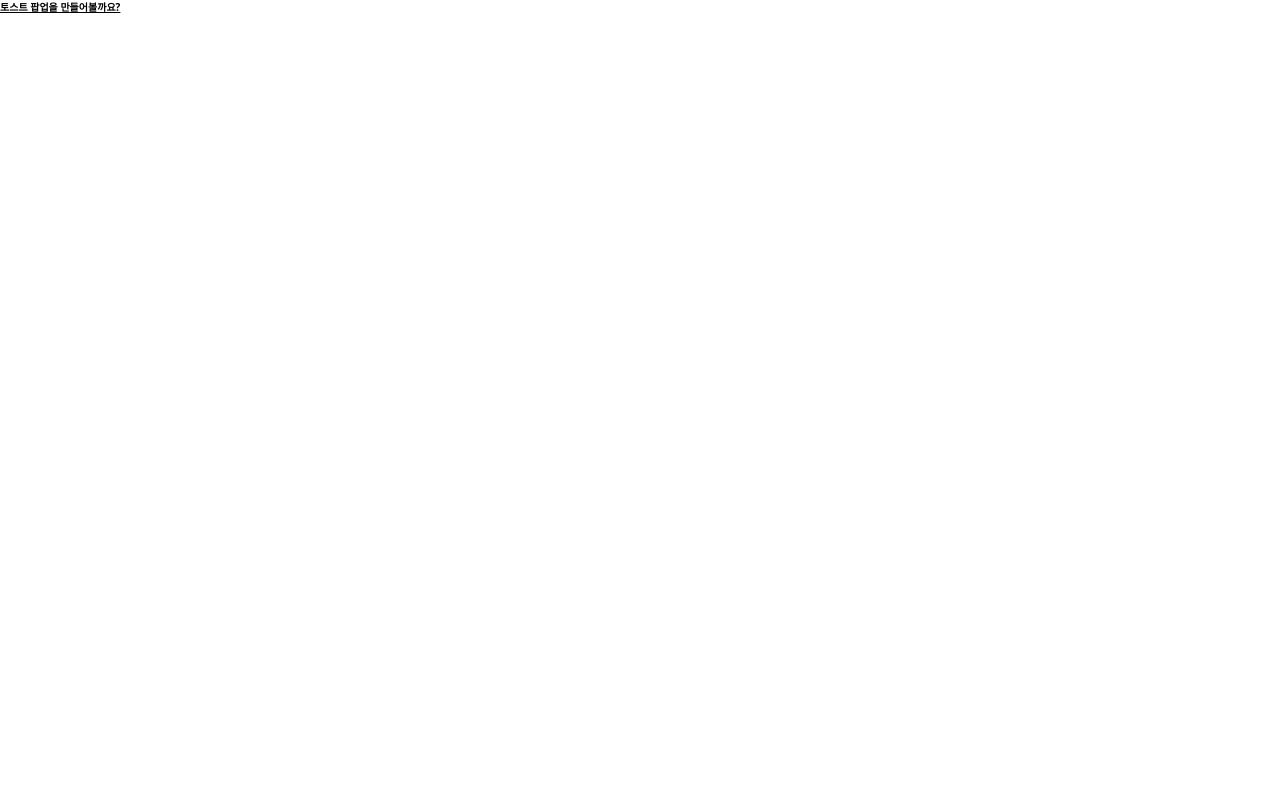
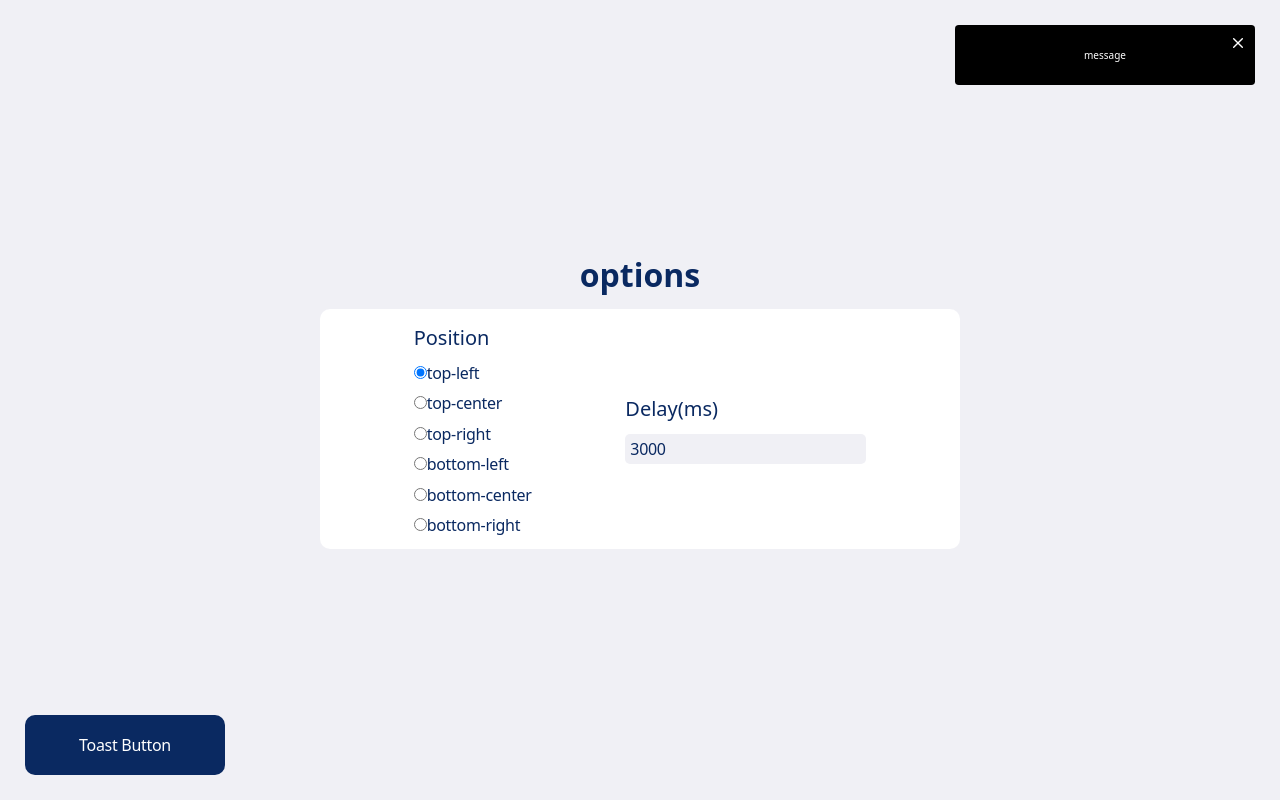
Before and after one commit to s0ojin/toast, a React (Create React App) app: page / in a window 1280 px wide. Built offline with nearby package versions, Linux system fonts and the light colour scheme.

Commit message:
Feat : option선택 form제작

```diff
--- a/src/App.tsx
+++ b/src/App.tsx
@@ -1,11 +1,132 @@
-import React from 'react'
+import React, { useState } from 'react';
+import Toast from 'src/toast/toast';
+
+export interface IFormInput {
+  id: number;
+  position: string;
+  delay: string;
+  message: string;
+}
 
 function App() {
+  const [formValue, setFormValue] = useState({
+    position: '',
+    delay: '3000',
+  });
+
+  const handleChange = (e: React.ChangeEvent<HTMLInputElement>) => {
+    const { name, value } = e.target;
+    setFormValue((formValue) => ({
+      ...formValue,
+      [name]: value,
+    }));
+  };
+
   return (
-    <div className="text-3xl font-bold underline">
-      토스트 팝업을 만들어볼까요?
-    </div>
-  )
+    <>
+      <div className="flex h-screen w-screen flex-col items-center justify-center bg-blue-10">
+        <h1 className="mb-[1rem] text-Title">options</h1>
+        <form
+          onSubmit={(e) => e.preventDefault()}
+          className="flex h-[30%] w-[50%] items-center justify-evenly rounded-2xl bg-white">
+          <section className="flex flex-col gap-[1rem]">
+            <h2 className="text-SubTitle">Position</h2>
+            <div>
+              <input
+                name="position"
+                type="radio"
+                id="top-left"
+                value="top-left"
+                onInput={handleChange}
+                required
+                defaultChecked={true}
+              />
+              <label className="text-Body" htmlFor="top-left">
+                top-left
+              </label>
+            </div>
+            <div>
+              <input
+                name="position"
+                type="radio"
+                id="top-center"
+                value="top-center"
+                onInput={handleChange}
+              />
+              <label className="text-Body" htmlFor="top-center">
+                top-center
+              </label>
+            </div>
+            <div>
+              <input
+                name="position"
+                type="radio"
+                id="top-right"
+                value="top-right"
+                onInput={handleChange}
+              />
+              <label className="text-Body" htmlFor="top-right">
+                top-right
+              </label>
+            </div>
+            <div>
+              <input
+                name="position"
+                type="radio"
+                id="bottom-left"
+                value="bottom-left"
+                onInput={handleChange}
+              />
+              <label className="text-Body" htmlFor="bottom-left">
+                bottom-left
+              </label>
+            </div>
+            <div>
+              <input
+                name="position"
+                type="radio"
+                id="bottom-center"
+                value="bottom-center"
+                onInput={handleChange}
+              />
+              <label className="text-Body" htmlFor="bottom-center">
+                bottom-center
+              </label>
+            </div>
+            <div>
+              <input
+                name="position"
+                type="radio"
+                id="bottom-right"
+                value="bottom-right"
+                onInput={handleChange}
+              />
+              <label className="text-Body" htmlFor="bottom-right">
+                bottom-right
+              </label>
+            </div>
+          </section>
+          <section>
+            <h2 className="mb-[1rem] text-SubTitle">Delay(ms)</h2>
+            <input
+              type="number"
+              name="delay"
+              onChange={handleChange}
+              defaultValue={3000}
+              step={1000}
+              className="rounded-lg bg-blue-10 p-[0.5rem] text-Body"
+            />
+          </section>
+          <button
+            type="submit"
+            className="absolute bottom-10 left-10 h-[6rem] w-[20rem] rounded-2xl bg-blue-100 text-Body text-white">
+            Toast Button
+          </button>
+        </form>
+      </div>
+      <Toast />
+    </>
+  );
 }
 
-export default App
+export default App;
--- a/src/index.css
+++ b/src/index.css
@@ -6,4 +6,7 @@
   html {
     @apply text-[62.5%];
   }
+  body {
+    @apply text-blue-100;
+  }
 }
--- a/tailwind.config.js
+++ b/tailwind.config.js
@@ -17,6 +17,12 @@ module.exports = {
         30: '#E7E7E7',
         10: '#F5F5F5',
       },
+      blue: {
+        100: '#0a2961',
+        50: '#898cae',
+        30: '#d7d7e3',
+        10: '#f0f0f5',
+      },
       white: '#FFFFFF',
     },
     fontSize: {
```
